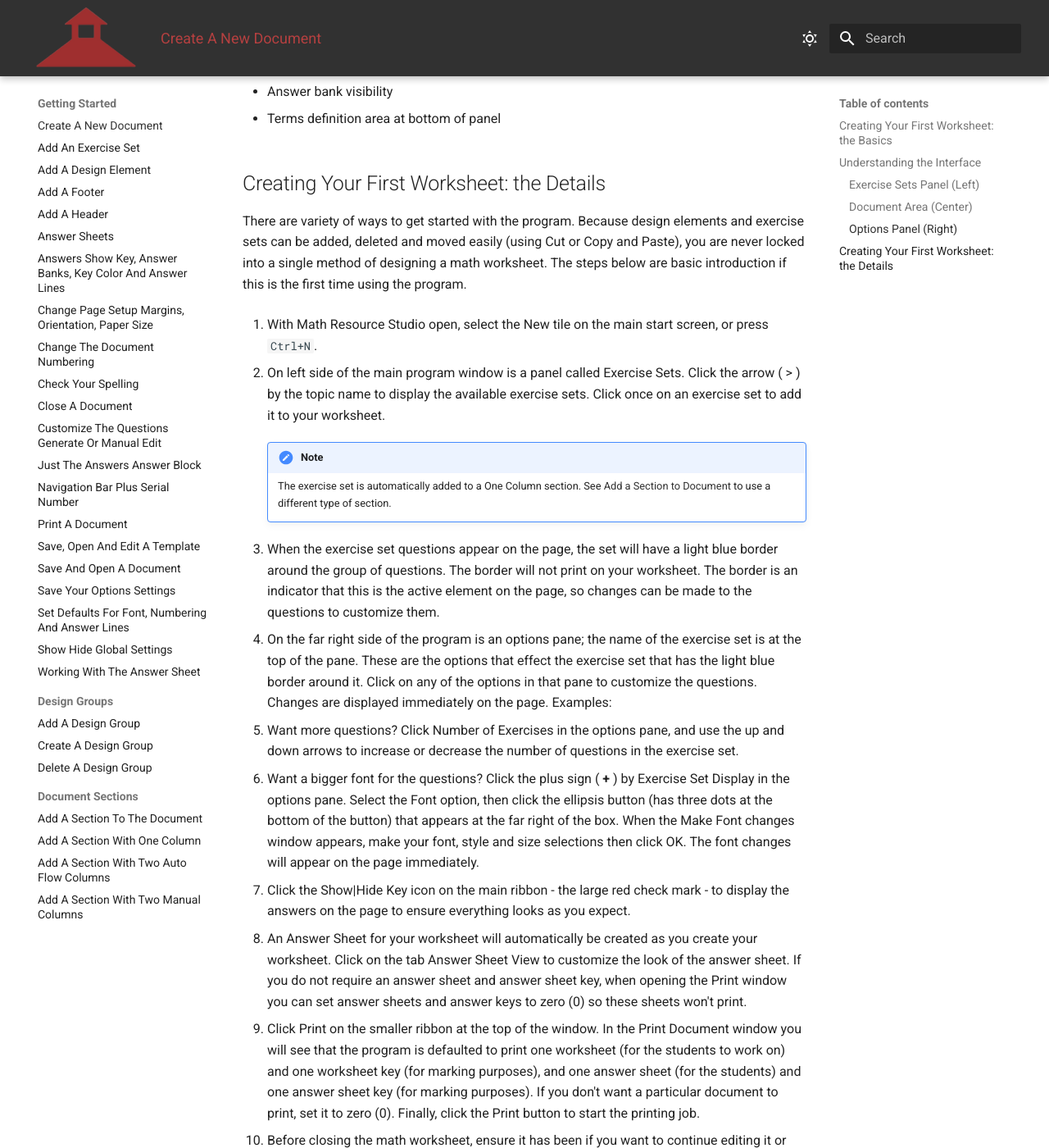
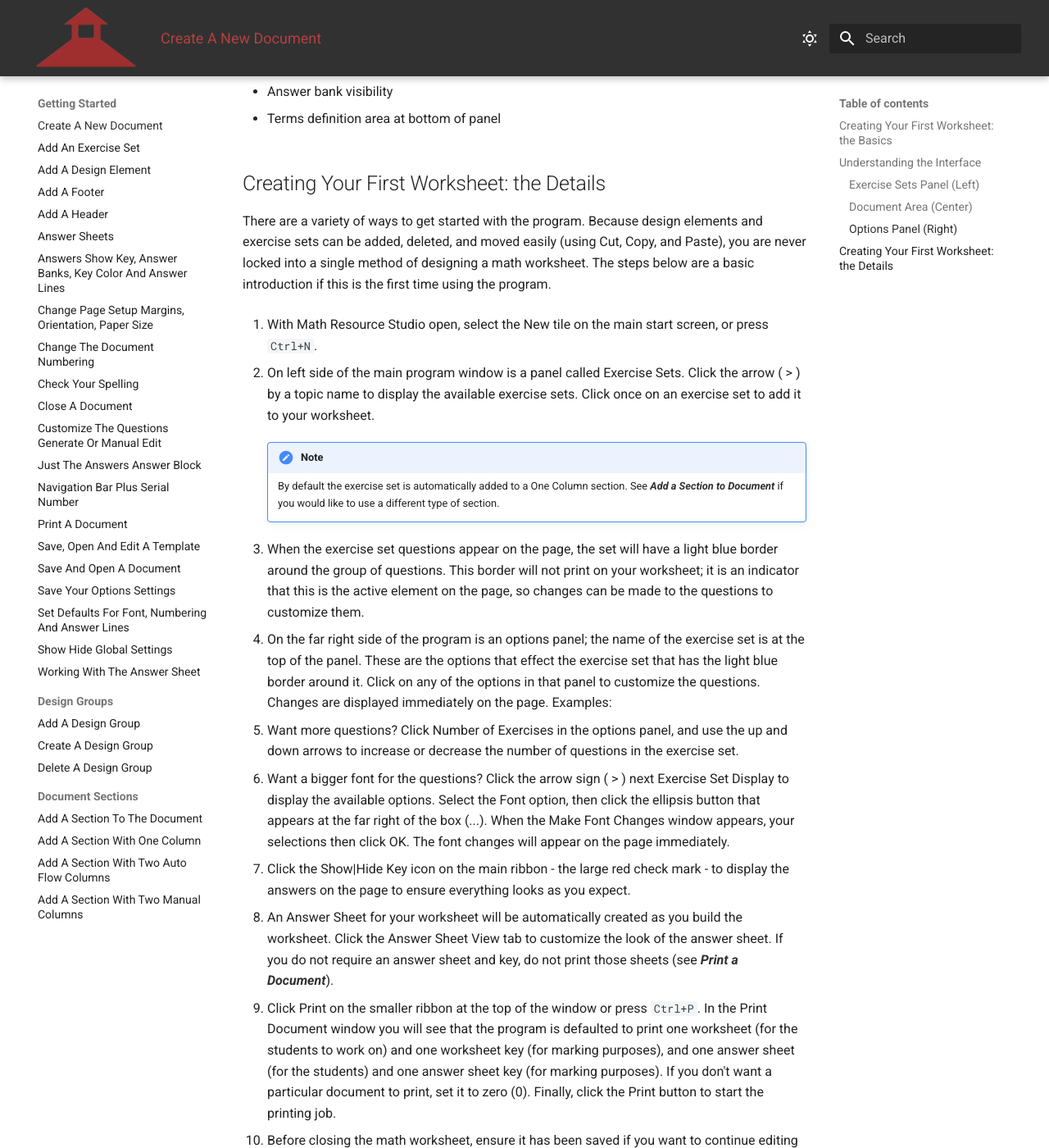
Before and after one commit to rdinch/MathResourceStudio-Help, an MkDocs documentation site: the page built from docs/getting-started/create-a-new-document.md, in a window 1280 px wide and 1400 px high, scrolled down 1289 px. Shown: the whole window at 82% size. Built offline with MkDocs 1.6.1 and Material for MkDocs 9.7.7, drawn with Linux system fonts in a browser that asks for light colours; some of the changed text lies outside the part shown.

Commit message:
Update getting started docs for clarity and accuracy
Improved instructions and wording in 'create-a-new-document.md' for better clarity, accuracy, and usability. Removed 'Under Review' notice from 'add-a-section-with-two-auto-flow-columns.md'.

```diff
--- a/docs/getting-started/create-a-new-document.md
+++ b/docs/getting-started/create-a-new-document.md
@@ -52,27 +52,27 @@ Customize the selected exercise set or worksheet element (the active element wil
 
 ## Creating Your First Worksheet: the Details
 
-There are variety of ways to get started with the program. Because design elements and exercise sets can be added, deleted and moved easily (using Cut or Copy and Paste), you are never locked into a single method of designing a math worksheet. The steps below are basic introduction if this is the first time using the program.
+There are a variety of ways to get started with the program. Because design elements and exercise sets can be added, deleted, and moved easily (using Cut, Copy, and Paste), you are never locked into a single method of designing a math worksheet. The steps below are a basic introduction if this is the first time using the program.
 
 1. With Math Resource Studio open, select the New tile on the main start screen, or press `Ctrl+N`.
 
-2. On left side of the main program window is a panel called Exercise Sets. Click the arrow ( > ) by the topic name to display the available exercise sets. Click once on an exercise set to add it to your worksheet.
+2. On left side of the main program window is a panel called Exercise Sets. Click the arrow ( > ) by a topic name to display the available exercise sets. Click once on an exercise set to add it to your worksheet.
 
     !!! note
-        The exercise set is automatically added to a One Column section. See [Add a Section to Document](../getting-started/document_sections/add-a-section-to-the-document.md) to use a different type of section.
+        By default the exercise set is automatically added to a One Column section. See ***[Add a Section to Document](../getting-started/document_sections/add-a-section-to-the-document.md)*** if you would like to use a different type of section.
 
-3. When the exercise set questions appear on the page, the set will have a light blue border around the group of questions. The border will not print on your worksheet. The border is an indicator that this is the active element on the page, so changes can be made to the questions to customize them.
+3. When the exercise set questions appear on the page, the set will have a light blue border around the group of questions. This border will not print on your worksheet; it is an indicator that this is the active element on the page, so changes can be made to the questions to customize them.
 
-4. On the far right side of the program is an options pane; the name of the exercise set is at the top of the pane. These are the options that effect the exercise set that has the light blue border around it. Click on any of the options in that pane to customize the questions. Changes are displayed immediately on the page. Examples:
+4. On the far right side of the program is an options panel; the name of the exercise set is at the top of the panel. These are the options that effect the exercise set that has the light blue border around it. Click on any of the options in that panel to customize the questions. Changes are displayed immediately on the page. Examples:
 
-   - Want more questions? Click Number of Exercises in the options pane, and use the up and down arrows to increase or decrease the number of questions in the exercise set.
+   - Want more questions? Click Number of Exercises in the options panel, and use the up and down arrows to increase or decrease the number of questions in the exercise set.
 
-   - Want a bigger font for the questions? Click the plus sign ( **+** ) by Exercise Set Display in the options pane. Select the Font option, then click the ellipsis button (has three dots at the bottom of the button) that appears at the far right of the box. When the Make Font changes window appears, make your font, style and size selections then click OK. The font changes will appear on the page immediately.
+   - Want a bigger font for the questions? Click the arrow sign ( > ) next Exercise Set Display to display the available options. Select the Font option, then click the ellipsis button that appears at the far right of the box (...). When the Make Font Changes window appears, your selections then click OK. The font changes will appear on the page immediately.
 
 5. Click the Show|Hide Key icon on the main ribbon - the large red check mark - to display the answers on the page to ensure everything looks as you expect.
 
-6. An Answer Sheet for your worksheet will automatically be created as you create your worksheet. Click on the tab Answer Sheet View to customize the look of the answer sheet. If you do not require an answer sheet and answer sheet key, when opening the Print window you can set answer sheets and answer keys to zero (0) so these sheets won't print.
+6. An Answer Sheet for your worksheet will be automatically created as you build the worksheet. Click the Answer Sheet View tab to customize the look of the answer sheet. If you do not require an answer sheet and key, do not print those sheets (see ***[Print a Document](print-a-document.md)***).
 
-7. Click Print on the smaller ribbon at the top of the window. In the Print Document window you will see that the program is defaulted to print one worksheet (for the students to work on) and one worksheet key (for marking purposes), and one answer sheet (for the students) and one answer sheet key (for marking purposes). If you don't want a particular document to print, set it to zero (0). Finally, click the Print button to start the printing job.
+7. Click Print on the smaller ribbon at the top of the window or press `Ctrl+P`. In the Print Document window you will see that the program is defaulted to print one worksheet (for the students to work on) and one worksheet key (for marking purposes), and one answer sheet (for the students) and one answer sheet key (for marking purposes). If you don't want a particular document to print, set it to zero (0). Finally, click the Print button to start the printing job.
 
-8. Before closing the math worksheet, ensure it has been if you want to continue editing it or want to print it at a later time.
+8. Before closing the math worksheet, ensure it has been saved if you want to continue editing it or want to print it at a later time. Use the Save or Save As button at the top of the window or press `Ctrl+S`.
```
Also changed, not shown: docs/getting-started/document_sections/add-a-section-with-two-auto-flow-columns.md (+0 -2 lines).
